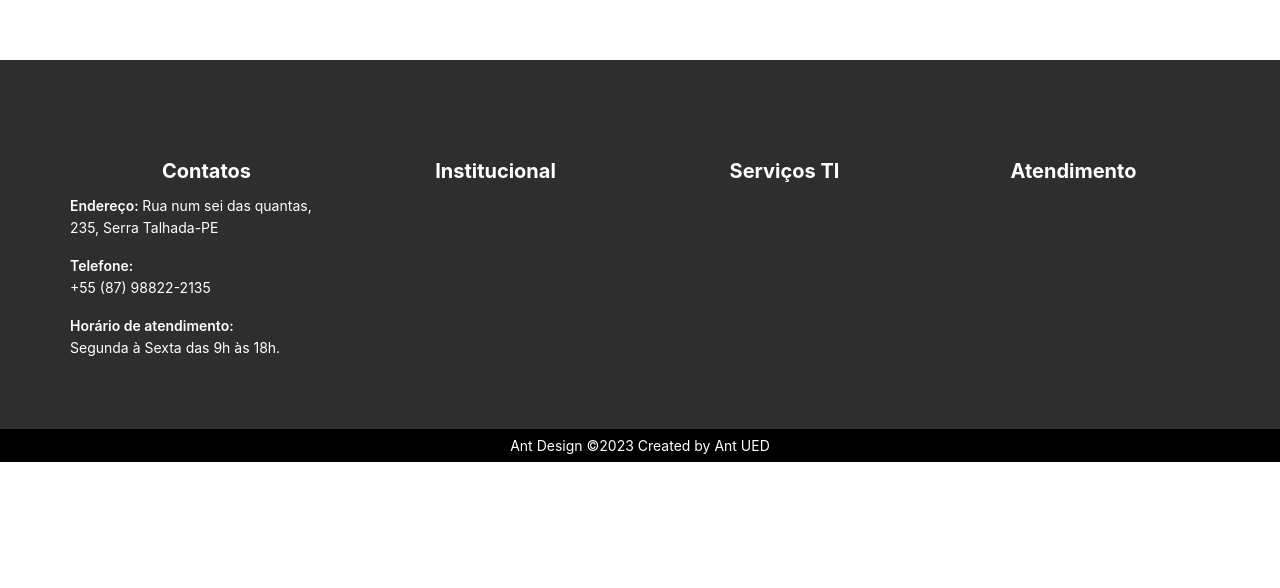
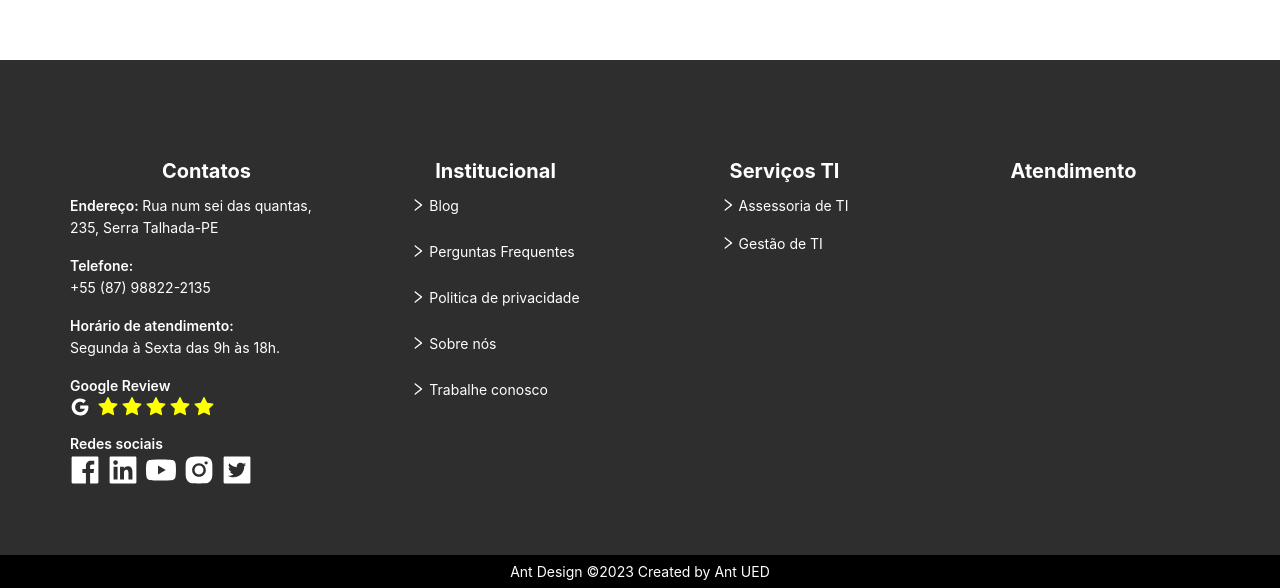
Before and after one commit to brenolimeira/open3, a React (Create React App) app: page / in a window 1280 px wide. Shown: the part 772-1360 px from the top of the page. Before the commit the page ends 1234 px from the top, so only its background shows below. Built offline with nearby package versions, Linux system fonts and the light colour scheme; no server answers.

Commit message:
adicinando icons

```diff
--- a/package.json
+++ b/package.json
@@ -3,6 +3,7 @@
   "version": "0.1.0",
   "private": true,
   "dependencies": {
+    "@ant-design/icons": "^5.4.0",
     "@craco/craco": "^7.1.0",
     "@testing-library/jest-dom": "^5.17.0",
     "@testing-library/react": "^13.4.0",
--- a/src/layout/FooterPage.js
+++ b/src/layout/FooterPage.js
@@ -1,3 +1,4 @@
+import { FacebookFilled, GoogleOutlined, InstagramFilled, LinkedinFilled, RightOutlined, StarFilled, TwitterSquareFilled, YoutubeFilled } from '@ant-design/icons';
 import { Col, Grid, Layout, Row, Space, Typography } from 'antd';
 import styled from 'styled-components';
 
@@ -39,14 +40,48 @@ export default function FooterPage() {
                     <Text style={{color: "#fff", fontWeight: 700}} strong>Horário de atendimento: </Text>
                     <Text style={{color: "#fff"}}>Segunda à Sexta das 9h às 18h.</Text>
                   </Space>
+                  <Space direction='vertical' size={0}>
+                    <Text style={{color: "#fff", fontWeight: 700}} strong>Google Review</Text>
+                    <Space size="small">
+                      <GoogleOutlined style={{fontSize: 20}} />
+                      <Space size={4}>
+                        <StarFilled style={{color: '#FFFF00', fontSize: 20}} />
+                        <StarFilled style={{color: '#FFFF00', fontSize: 20}} />
+                        <StarFilled style={{color: '#FFFF00', fontSize: 20}} />
+                        <StarFilled style={{color: '#FFFF00', fontSize: 20}} />
+                        <StarFilled style={{color: '#FFFF00', fontSize: 20}} />
+                      </Space>
+                    </Space>
+                  </Space>
+                  <Space direction='vertical' size={0}>
+                    <Text style={{color: "#fff", fontWeight: 700}} strong>Redes sociais</Text>
+                    <Space size="small">
+                      <FacebookFilled style={{color: '#FFF', fontSize: 30}} />
+                      <LinkedinFilled style={{color: '#FFF', fontSize: 30}} />
+                      <YoutubeFilled style={{color: '#FFF', fontSize: 30}} />
+                      <InstagramFilled style={{color: '#FFF', fontSize: 30}} />
+                      <TwitterSquareFilled style={{color: '#FFF', fontSize: 30}} />
+                    </Space>
+                  </Space>
                 </Space>
               </StyleContentText>
             </Col>
             <Col span={6}>
               <Title level={4} style={{color: "#fff", fontWeight: 700}}>Institucional</Title>
+              <Space size="large" direction='vertical' align='start'>
+                <Text style={{color:'#fff'}}><RightOutlined /> Blog</Text>
+                <Text style={{color:'#fff'}}><RightOutlined /> Perguntas Frequentes</Text>
+                <Text style={{color:'#fff'}}><RightOutlined /> Politica de privacidade</Text>
+                <Text style={{color:'#fff'}}><RightOutlined /> Sobre nós</Text>
+                <Text style={{color:'#fff'}}><RightOutlined /> Trabalhe conosco</Text>
+              </Space>
             </Col>
             <Col span={6}>
               <Title level={4} style={{color: "#fff", fontWeight: 700}}>Serviços TI</Title>
+              <Space size="middle" direction='vertical' align='start'>
+                <Text style={{color: '#fff'}}><RightOutlined/> Assessoria de TI</Text>
+                <Text style={{color: '#fff'}}><RightOutlined/> Gestão de TI</Text>
+              </Space>
             </Col>
             <Col span={6}>
               <Title level={4} style={{color: "#fff", fontWeight: 700}}>Atendimento</Title>
```
Also changed, not shown: 1 other file (tests, documents, lock files or other folders). Lines whose indentation alone changed are shown as unchanged.
